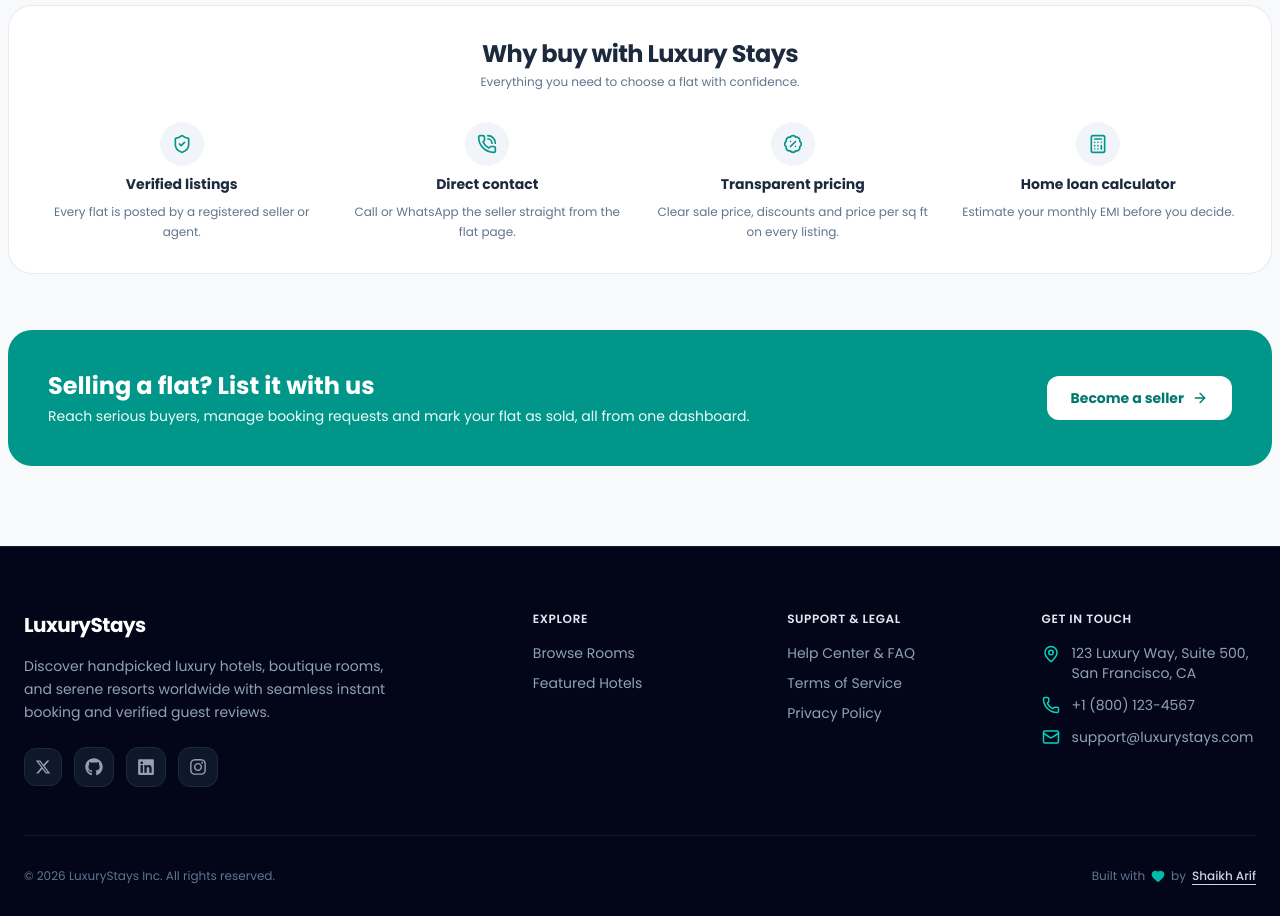
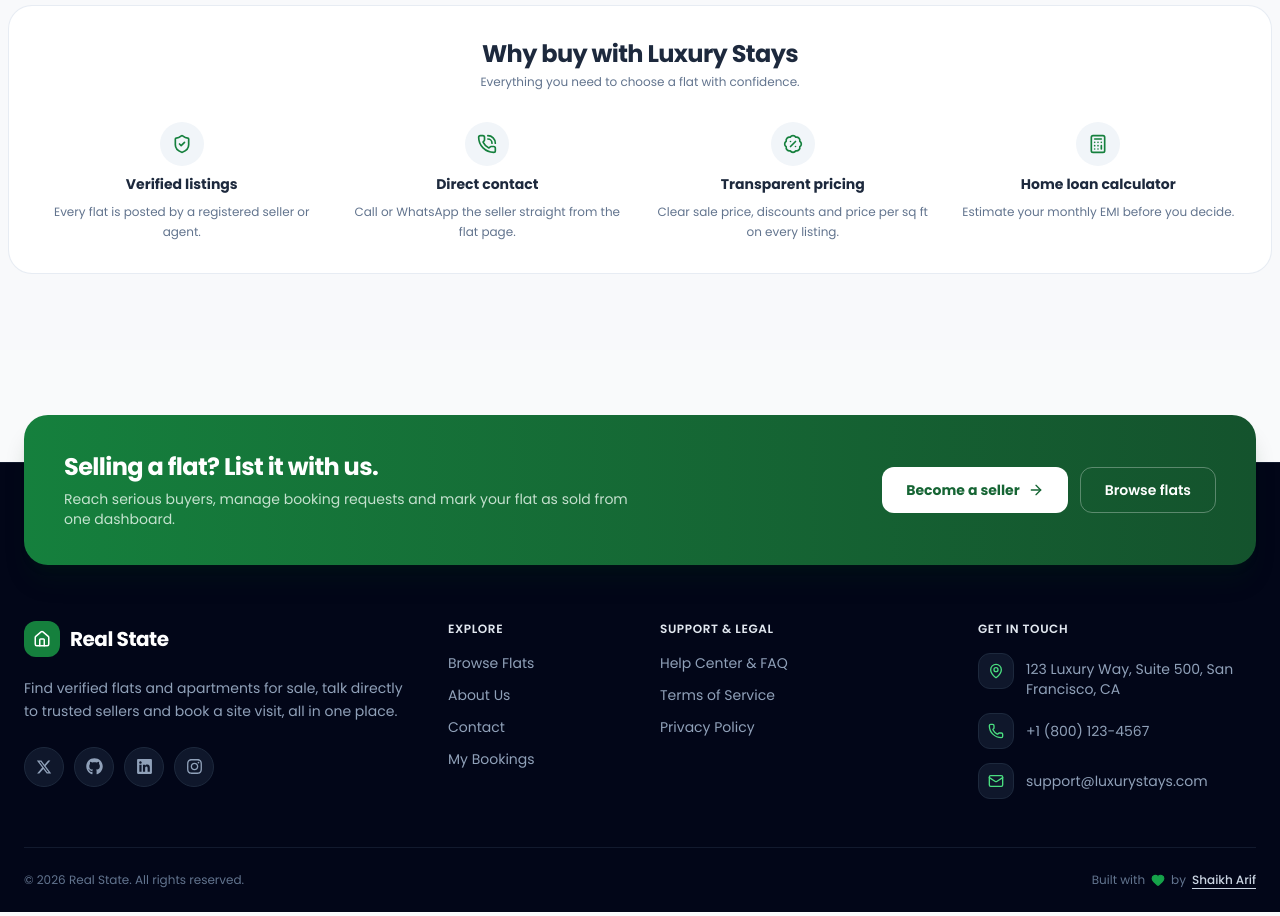
Before and after one commit to arifstk/real-state, a Next.js app: page / in a window 1280 px wide. Shown: the part 1000-1916 px from the top of the page. Built offline with nearby package versions, Linux system fonts and the light colour scheme; no server answers; the database is empty.

Commit message:
footer ui

```diff
--- a/app/flats/FlatsFilterClient.tsx
+++ b/app/flats/FlatsFilterClient.tsx
@@ -328,7 +328,7 @@ export default function FlatsFilterClient({ initialFlats }: FlatsFilterClientPro
                 </button>
               </div>
             ) : (
-              <div className="grid grid-cols-1 sm:grid-cols-2 lg:grid-cols-3 gap-6">
+              <div className="grid grid-cols-1 sm:grid-cols-2 lg:grid-cols-3 gap-6 bg-white">
                 {filteredFlats.map((flat) => (
                   <FlatCard
                     key={flat._id}
--- a/app/globals.css
+++ b/app/globals.css
@@ -1,74 +1,87 @@
-/* @tailwind base;
-@tailwind components;
-@tailwind utilities; */
 @import "tailwindcss";
+
+@theme {
+  --color-teal-50: #f0fdf4;
+  --color-teal-100: #dcfce7;
+  --color-teal-200: #bbf7d0;
+  --color-teal-300: #86efac;
+  --color-teal-400: #4ade80;
+  --color-teal-500: #16a34a;
+  --color-teal-600: #15803d;
+  --color-teal-700: #166534;
+  --color-teal-800: #14532d;
+  --color-teal-900: #052e16;
+  --color-teal-950: #03220f;
+}
 
 body {
   background-color: #f9fafb;
   color: #1f2937;
 }
 
-/* ============ Auth pages (login / register) ============ */
-
-/* পুরো পেজের কালারফুল ব্যাকগ্রাউন্ড — primary theme color থেকে soft gradient */
 .auth-page-bg {
   min-height: 100vh;
-  background: radial-gradient(circle at 15% 15%, #ccfbf1 0%, transparent 45%),
-    radial-gradient(circle at 85% 20%, #99f6e4 0%, transparent 40%),
-    radial-gradient(circle at 50% 100%, #5eead4 0%, transparent 35%),
-    #f9fafb;
+  background:
+    radial-gradient(circle at 15% 15%, #dcfce7 0%, transparent 45%),
+    radial-gradient(circle at 85% 20%, #bbf7d0 0%, transparent 40%),
+    radial-gradient(circle at 50% 100%, #86efac 0%, transparent 35%), #f9fafb;
 }
 
-/* সাদা কার্ড, উপরে হালকা teal glow shadow */
 .auth-card {
   background: #ffffff;
   border-radius: 1.5rem;
-  box-shadow: 0 20px 45px -15px rgba(15, 118, 110, 0.25), 0 0 0 1px rgba(20, 184, 166, 0.08);
+  box-shadow:
+    0 20px 45px -15px rgba(21, 128, 61, 0.25),
+    0 0 0 1px rgba(21, 128, 61, 0.08);
 }
 
-/* উপরের আইকন সার্কেল — primary থেকে dark এ gradient */
 .auth-icon-circle {
-  background: linear-gradient(135deg, #14b8a6 0%, #0f766e 60%, #1f2937 130%);
-  box-shadow: 0 10px 25px -8px rgba(15, 118, 110, 0.6);
+  background: linear-gradient(135deg, #16a34a 0%, #15803d 60%, #1f2937 130%);
+  box-shadow: 0 10px 25px -8px rgba(21, 128, 61, 0.6);
 }
 
-/* ইনপুট ফিল্ড — hover/focus এ primary কালার হাইলাইট */
 .auth-input {
   background: #f9fafb;
   border: 1.5px solid #e5e7eb;
   border-radius: 0.9rem;
-  transition: border-color 0.2s ease, box-shadow 0.2s ease, background 0.2s ease;
+  transition:
+    border-color 0.2s ease,
+    box-shadow 0.2s ease,
+    background 0.2s ease;
 }
 .auth-input:focus-within {
-  border-color: #14b8a6;
+  border-color: #15803d;
   background: #ffffff;
-  box-shadow: 0 0 0 4px rgba(20, 184, 166, 0.15);
+  box-shadow: 0 0 0 4px rgba(21, 128, 61, 0.15);
 }
 
-/* মূল সাবমিট বাটন — primary gradient */
 .btn-primary {
-  background: linear-gradient(135deg, #14b8a6 0%, #0f766e 100%);
+  background: linear-gradient(135deg, #15803d 0%, #166534 100%);
   border-radius: 0.9rem;
-  box-shadow: 0 8px 20px -6px rgba(20, 184, 166, 0.55);
-  transition: transform 0.15s ease, box-shadow 0.15s ease, filter 0.15s ease;
+  box-shadow: 0 8px 20px -6px rgba(21, 128, 61, 0.55);
+  transition:
+    transform 0.15s ease,
+    box-shadow 0.15s ease,
+    filter 0.15s ease;
 }
 .btn-primary:hover:not(:disabled) {
   filter: brightness(1.05);
   transform: translateY(-1px);
-  box-shadow: 0 10px 24px -6px rgba(20, 184, 166, 0.65);
+  box-shadow: 0 10px 24px -6px rgba(21, 128, 61, 0.65);
 }
 .btn-primary:active:not(:disabled) {
   transform: translateY(0);
 }
 
-/* Google / OAuth বাটন */
 .btn-oauth {
   background: #ffffff;
   border: 1.5px solid #e5e7eb;
   border-radius: 0.9rem;
-  transition: border-color 0.2s ease, background 0.2s ease;
+  transition:
+    border-color 0.2s ease,
+    background 0.2s ease;
 }
 .btn-oauth:hover:not(:disabled) {
-  border-color: #14b8a6;
-  background: #f0fdfa;
+  border-color: #15803d;
+  background: #f0fdf4;
 }
--- a/app/page.tsx
+++ b/app/page.tsx
@@ -3,7 +3,6 @@
 import HeroBanner from "@/components/sections/HeroBanner";
 import FlatsSection from "@/components/sections/FlatsSection";
 import { Metadata } from "next";
-import Link from "next/link";
 import Script from "next/script";
 import { SITE_DESCRIPTION, SITE_NAME, SITE_URL } from "@/lib/seo";
 import {
@@ -14,7 +13,6 @@ import {
   PhoneCall,
   BadgePercent,
   Calculator,
-  ArrowRight,
 } from "lucide-react";
 import CustomerReviewsSection from "@/components/sections/CustomerReviewsSection";
 
@@ -153,24 +151,6 @@ export default function HomePage() {
           <section>
             <CustomerReviewsSection limit={6} title="What our customers say" />
           </section>
-
-          {/* Seller CTA */}
-          <section className="bg-teal-600 rounded-3xl p-8 sm:p-10 flex flex-col sm:flex-row items-center justify-between gap-6">
-            <div className="text-center sm:text-left space-y-1">
-              <h2 className="text-xl sm:text-2xl font-extrabold text-white">
-                Selling a flat? List it with us
-              </h2>
-              <p className="text-xs sm:text-sm text-teal-50">
-                Reach serious buyers, manage booking requests and mark your flat as sold, all from one dashboard.
-              </p>
-            </div>
-            <Link
-              href="/contact"
-              className="shrink-0 inline-flex items-center gap-2 bg-white text-teal-700 font-bold text-sm px-6 py-3 rounded-xl hover:bg-teal-50 transition"
-            >
-              Become a seller <ArrowRight size={16} />
-            </Link>
-          </section>
         </div>
       </div>
     </>
--- a/components/Footer.tsx
+++ b/components/Footer.tsx
@@ -1,3 +1,4 @@
+// components/Footer.tsx
 
 import Link from "next/link";
 import {
@@ -6,11 +7,17 @@ import {
   MapPin,
   Heart,
   ArrowUpRight,
+  ArrowRight,
+  Home,
 } from "lucide-react";
 import { FaGithub } from "react-icons/fa";
-import { FaInstagram, FaXTwitter, FaLinkedin } from "react-icons/fa6";
+import { FaInstagram, FaLinkedin } from "react-icons/fa6";
 import connectDB from "@/lib/mongodb";
 import SystemSettings from "@/models/SystemSettings";
+import { EXPLORE_LINKS } from "@/lib/constants";
+
+// Company / website name (hard coded)
+const COMPANY_NAME = "Real State";
 
 const XIcon = ({ className = "w-4 h-4" }: { className?: string }) => (
   <svg className={className} fill="currentColor" viewBox="0 0 24 24">
@@ -37,145 +44,155 @@ export default async function Footer() {
   const phone = settings?.phone || "+1 (800) 123-4567";
   const email = settings?.email || "support@luxurystays.com";
 
+  const socials = [
+    { href: twitterUrl, label: "X (Twitter)", icon: <XIcon className="w-4 h-4" /> },
+    { href: githubUrl, label: "GitHub", icon: <FaGithub size={17} /> },
+    { href: linkedinUrl, label: "LinkedIn", icon: <FaLinkedin size={17} /> },
+    { href: instagramUrl, label: "Instagram", icon: <FaInstagram size={17} /> },
+  ].filter((s) => s.href);
+
+  const linkCls = "text-slate-400 hover:text-white transition-colors";
+
   return (
-    <footer className="w-full bg-slate-950 text-slate-400 pt-16 pb-8 mt-5 md:mt-15 border-t border-slate-800/60">
+    <footer className="relative w-full bg-slate-950 text-slate-400 mt-24 md:mt-28 border-t border-slate-800/60">
       <div className="max-w-7xl mx-auto px-6">
-        <div className="grid grid-cols-1 md:grid-cols-2 lg:grid-cols-5 gap-10 pb-12 border-b border-slate-800/60">
+        {/* Call-to-action card overlapping the top edge of the footer */}
+        <div className="-mt-12 mb-14 rounded-3xl bg-linear-to-r from-teal-600 to-teal-800 px-6 py-8 sm:px-10 sm:py-9 shadow-xl shadow-teal-900/20 flex flex-col md:flex-row md:items-center justify-between gap-6">
+          <div className="space-y-1.5">
+            <h3 className="text-xl sm:text-2xl font-extrabold text-white tracking-tight">
+              Selling a flat? List it with us.
+            </h3>
+            <p className="text-sm text-teal-50/80 max-w-xl">
+              Reach serious buyers, manage booking requests and mark your flat as sold from one dashboard.
+            </p>
+          </div>
 
-          {/* Brand & Dynamic Social Links */}
-          <div className="lg:col-span-2 space-y-4">
-            <Link href="/" className="inline-flex items-center gap-2 text-white font-bold text-xl tracking-tight">
-              <span>LuxuryStays</span>
+          <div className="flex flex-col sm:flex-row gap-3 shrink-0">
+            <Link
+              href="/contact"
+              className="inline-flex items-center justify-center gap-2 bg-white text-teal-700 font-bold text-sm px-6 py-3 rounded-xl hover:bg-teal-50 transition"
+            >
+              Become a seller <ArrowRight size={16} />
+            </Link>
+            <Link
+              href="/flats"
+              className="inline-flex items-center justify-center gap-2 border border-white/30 text-white font-semibold text-sm px-6 py-3 rounded-xl hover:bg-white/10 transition"
+            >
+              Browse flats
+            </Link>
+          </div>
+        </div>
+
+        {/* Main grid */}
+        <div className="grid grid-cols-2 lg:grid-cols-12 gap-10 pb-12">
+          {/* Brand & social links */}
+          <div className="col-span-2 lg:col-span-4 space-y-5">
+            <Link href="/" className="inline-flex items-center gap-2.5 text-white font-bold text-xl tracking-tight">
+              <span className="h-9 w-9 rounded-xl bg-teal-600 flex items-center justify-center">
+                <Home size={18} className="text-white" />
+              </span>
+              <span>{COMPANY_NAME}</span>
             </Link>
 
             <p className="text-sm leading-relaxed max-w-sm text-slate-400">
-              Discover handpicked luxury hotels, boutique rooms, and serene resorts worldwide with seamless instant booking and verified guest reviews.
+              Find verified flats and apartments for sale, talk directly to trusted sellers and book a
+              site visit, all in one place.
             </p>
 
-            {/* Dynamic Social Icons */}
-            <div className="flex items-center gap-3 pt-2">
-              {twitterUrl && (
+            <div className="flex items-center gap-2.5 pt-1">
+              {socials.map((s) => (
                 <a
-                  href={twitterUrl}
+                  key={s.label}
+                  href={s.href}
                   target="_blank"
                   rel="noreferrer"
-                  className="p-2.5 rounded-xl bg-slate-900 hover:bg-teal-500/10 hover:text-teal-400 border border-slate-800 hover:border-teal-500/30 transition-all duration-200"
-                  aria-label="X (Twitter)"
+                  aria-label={s.label}
+                  className="h-10 w-10 rounded-full bg-slate-900 border border-slate-800 flex items-center justify-center text-slate-400 hover:bg-teal-600 hover:border-teal-600 hover:text-white transition-all duration-200"
                 >
-                  <XIcon className="w-4 h-4" />
+                  {s.icon}
                 </a>
-              )}
-              {githubUrl && (
-                <a
-                  href={githubUrl}
-                  target="_blank"
-                  rel="noreferrer"
-                  className="p-2.5 rounded-xl bg-slate-900 hover:bg-teal-500/10 hover:text-teal-400 border border-slate-800 hover:border-teal-500/30 transition-all duration-200"
-                  aria-label="GitHub"
-                >
-                  <FaGithub size={18} />
-                </a>
-              )}
-              {linkedinUrl && (
-                <a
-                  href={linkedinUrl}
-                  target="_blank"
-                  rel="noreferrer"
-                  className="p-2.5 rounded-xl bg-slate-900 hover:bg-teal-500/10 hover:text-teal-400 border border-slate-800 hover:border-teal-500/30 transition-all duration-200"
-                  aria-label="LinkedIn"
-                >
-                  <FaLinkedin size={18} />
-                </a>
-              )}
-              {instagramUrl && (
-                <a
-                  href={instagramUrl}
-                  target="_blank"
-                  rel="noreferrer"
-                  className="p-2.5 rounded-xl bg-slate-900 hover:bg-teal-500/10 hover:text-teal-400 border border-slate-800 hover:border-teal-500/30 transition-all duration-200"
-                  aria-label="Instagram"
-                >
-                  <FaInstagram size={18} />
-                </a>
-              )}
+              ))}
             </div>
           </div>
 
-          {/* Quick Links */}
-          <div className="space-y-4">
+          {/* Explore */}
+          <div className="lg:col-span-2 space-y-4">
             <p className="text-xs font-semibold uppercase tracking-wider text-slate-200">Explore</p>
-            <ul className="space-y-2.5 text-sm">
-              <li>
-                <Link href="/rooms" className="hover:text-teal-400 transition-colors inline-flex items-center gap-1 group">
-                  <span>Browse Rooms</span>
-                  <ArrowUpRight size={14} className="opacity-0 group-hover:opacity-100 transition-opacity" />
-                </Link>
-              </li>
-              <li>
-                <Link href="/hotels" className="hover:text-teal-400 transition-colors inline-flex items-center gap-1 group">
-                  <span>Featured Hotels</span>
-                  <ArrowUpRight size={14} className="opacity-0 group-hover:opacity-100 transition-opacity" />
-                </Link>
-              </li>
+            <ul className="space-y-3 text-sm">
+              {EXPLORE_LINKS.map((link) => (
+                <li key={link.href}>
+                  <Link href={link.href} className={`${linkCls} inline-flex items-center gap-1 group`}>
+                    <span>{link.label}</span>
+                    <ArrowUpRight size={14} className="opacity-0 group-hover:opacity-100 transition-opacity" />
+                  </Link>
+                </li>
+              ))}
             </ul>
           </div>
 
-          {/* Support */}
-          <div className="space-y-4">
+          {/* Support & legal */}
+          <div className="lg:col-span-3 space-y-4">
             <p className="text-xs font-semibold uppercase tracking-wider text-slate-200">Support & Legal</p>
-            <ul className="space-y-2.5 text-sm">
+            <ul className="space-y-3 text-sm">
               <li>
-                <Link href="/help-center" className="hover:text-teal-400 transition-colors">
+                <Link href="/help-center" className={linkCls}>
                   Help Center & FAQ
                 </Link>
               </li>
               <li>
-                <Link href="/terms-of-service" className="hover:text-teal-400 transition-colors">
+                <Link href="/terms-of-service" className={linkCls}>
                   Terms of Service
                 </Link>
               </li>
               <li>
-                <Link href="/privacy-policy" className="hover:text-teal-400 transition-colors">
+                <Link href="/privacy-policy" className={linkCls}>
                   Privacy Policy
                 </Link>
               </li>
             </ul>
           </div>
 
-          {/* Dynamic Contact Information */}
-          <div className="space-y-4">
+          {/* Contact information */}
+          <div className="col-span-2 lg:col-span-3 space-y-4">
             <p className="text-xs font-semibold uppercase tracking-wider text-slate-200">Get In Touch</p>
-            <ul className="space-y-3 text-sm">
+            <ul className="space-y-3.5 text-sm">
               {address && (
                 <li className="flex items-start gap-3">
-                  <MapPin size={18} className="text-teal-400 shrink-0 mt-0.5" />
-                  <span>{address}</span>
+                  <span className="h-9 w-9 rounded-xl bg-slate-900 border border-slate-800 flex items-center justify-center shrink-0">
+                    <MapPin size={16} className="text-teal-400" />
+                  </span>
+                  <span className="pt-1.5">{address}</span>
                 </li>
               )}
               {phone && (
                 <li className="flex items-center gap-3">
-                  <Phone size={18} className="text-teal-400 shrink-0" />
-                  <a href={`tel:${phone.replace(/\s+/g, "")}`} className="hover:text-teal-400 transition-colors">
+                  <span className="h-9 w-9 rounded-xl bg-slate-900 border border-slate-800 flex items-center justify-center shrink-0">
+                    <Phone size={16} className="text-teal-400" />
+                  </span>
+                  <a href={`tel:${phone.replace(/\s+/g, "")}`} className={linkCls}>
                     {phone}
                   </a>
                 </li>
               )}
               {email && (
                 <li className="flex items-center gap-3">
-                  <Mail size={18} className="text-teal-400 shrink-0" />
-                  <a href={`mailto:${email}`} className="hover:text-teal-400 transition-colors">
+                  <span className="h-9 w-9 rounded-xl bg-slate-900 border border-slate-800 flex items-center justify-center shrink-0">
+                    <Mail size={16} className="text-teal-400" />
+                  </span>
+                  <a href={`mailto:${email}`} className={linkCls}>
                     {email}
                   </a>
                 </li>
               )}
             </ul>
           </div>
-
         </div>
 
-        {/* Bottom Bar */}
-        <div className="pt-8 flex flex-col sm:flex-row items-center justify-between gap-4 text-xs text-slate-500">
-          <p>© {currentYear} LuxuryStays Inc. All rights reserved.</p>
+        {/* Bottom bar */}
+        <div className="py-6 border-t border-slate-800/60 flex flex-col sm:flex-row items-center justify-between gap-3 text-xs text-slate-500">
+          <p>
+            © {currentYear} {COMPANY_NAME}. All rights reserved.
+          </p>
 
           <p className="flex items-center gap-1.5">
             <span>Built with</span>
@@ -185,7 +202,7 @@ export default async function Footer() {
               href="https://arif-portfolio-eosin.vercel.app/"
               target="_blank"
               rel="noreferrer"
-              className="text-slate-300 font-medium hover:text-teal-400 transition-colors underline underline-offset-4"
+              className="text-slate-300 font-medium hover:text-white transition-colors underline underline-offset-4"
             >
               Shaikh Arif
             </a>
--- a/lib/constants.ts
+++ b/lib/constants.ts
@@ -1,13 +1,24 @@
+// lib/constants.ts
+
 export interface NavLink {
   href: string;
   label: string;
 }
 
+// Main navigation (header)
 export const NAV_LINKS: NavLink[] = [
   { href: "/", label: "Home" },
   { href: "/flats", label: "Flats" },
   { href: "/about", label: "About" },
   { href: "/contact", label: "Contact" },
+];
+
+// "Explore" column in the footer
+export const EXPLORE_LINKS: NavLink[] = [
+  { href: "/flats", label: "Browse Flats" },
+  { href: "/about", label: "About Us" },
+  { href: "/contact", label: "Contact" },
+  { href: "/my-bookings", label: "My Bookings" },
 ];
 
 export const CITIES = [
@@ -21,22 +32,28 @@ export const CITIES = [
   "Barisal",
 ] as const;
 
-export const ROOM_CATEGORIES = [
-  "Single Bed",
-  "Double Bed",
-  "Luxury Room",
-  "Family Suite",
+export const FLAT_TYPES = [
+  "1 Bed Apartment",
+  "2 Bed Apartment",
+  "3 Bed Apartment",
+  "Penthouse",
+  "Studio Flat",
 ] as const;
 
 export const AMENITIES = [
-  "Free WiFi",
-  "Free Breakfast",
-  "Room Service",
-  "Mountain View",
-  "Pool Access",
+  "Lift / Elevator",
+  "Car Parking",
+  "Generator Backup",
+  "24/7 Security",
+  "CCTV",
+  "Gas Line",
+  "Balcony",
+  "Rooftop Access",
+  "Gym",
+  "Playground",
 ] as const;
 
-// TypeScript types derived directly constants
+// TypeScript types derived directly from the constants
 export type City = (typeof CITIES)[number];
-export type RoomCategory = (typeof ROOM_CATEGORIES)[number];
+export type FlatType = (typeof FLAT_TYPES)[number];
 export type Amenity = (typeof AMENITIES)[number];
```
